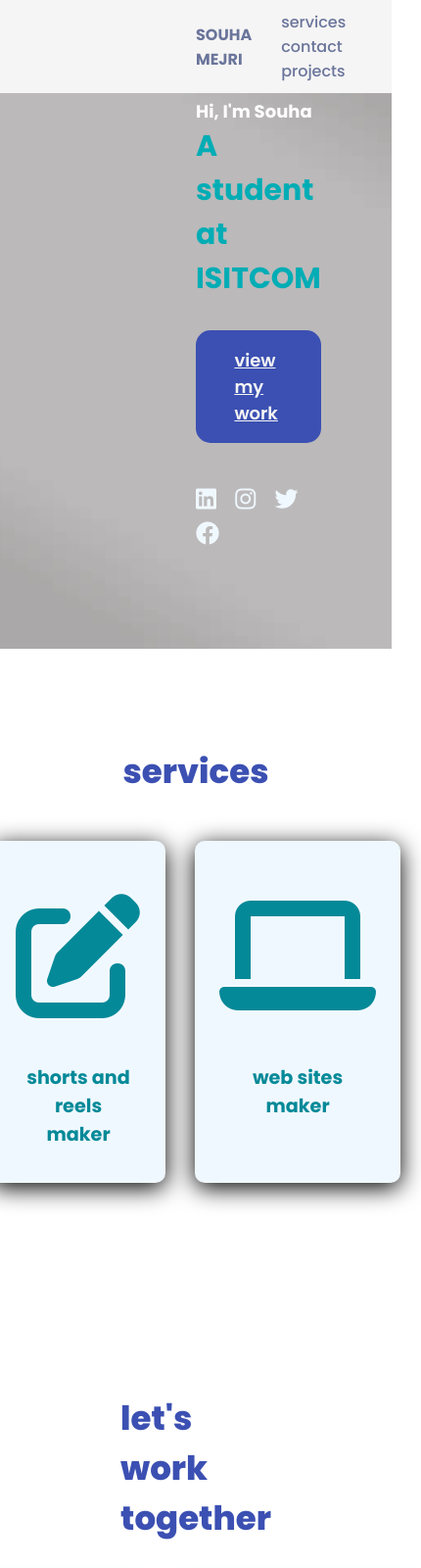
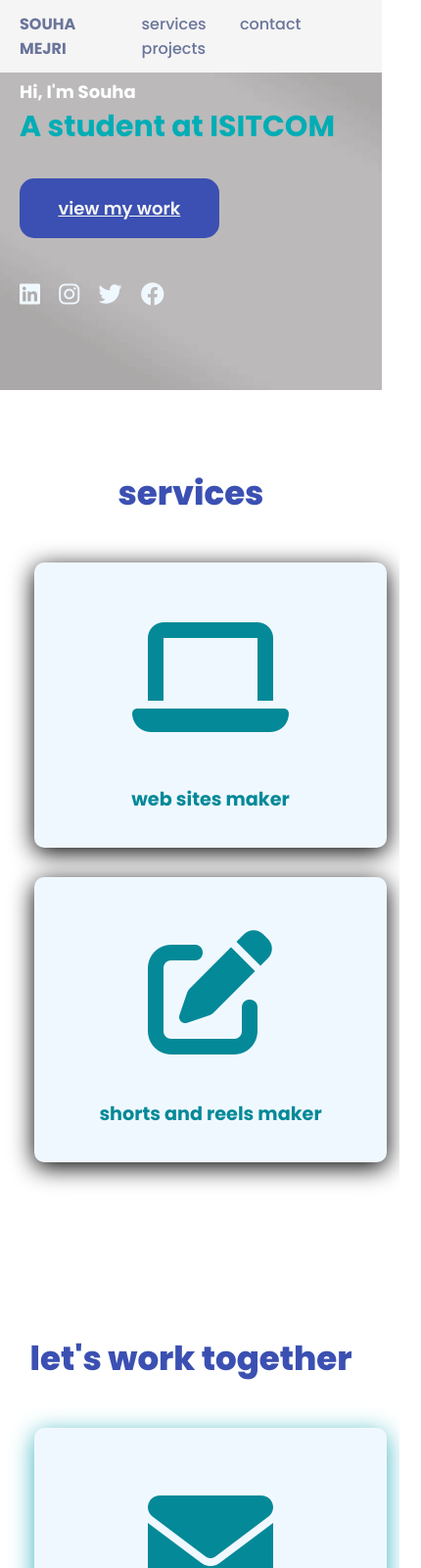
Before and after one commit to souha-mejri/portfolio, a plain HTML site: page index.html in a window 390 px wide. Shown: the top 1600 px of the page at 98% size, 430 px wide, since content can reach past the window. Drawn offline with Linux system fonts and the light colour scheme.

Commit message:
Update style.css

```diff
--- a/style.css
+++ b/style.css
@@ -195,7 +195,22 @@ section {
     color: black;
 }
 
-@media only screen and (max-width: 920px) {
-    #contact {
+@media only screen and (max-width:920PX) {
+
+    header {
+        padding: 12px 20px;
+    }
+
+    .content {
         flex-direction: column-reverse;
     }
+
+    section {
+        padding: 80px 20px;
+    }
+
+    .main-content {
+        font-size: 1em;
+    }
+
+}
```
